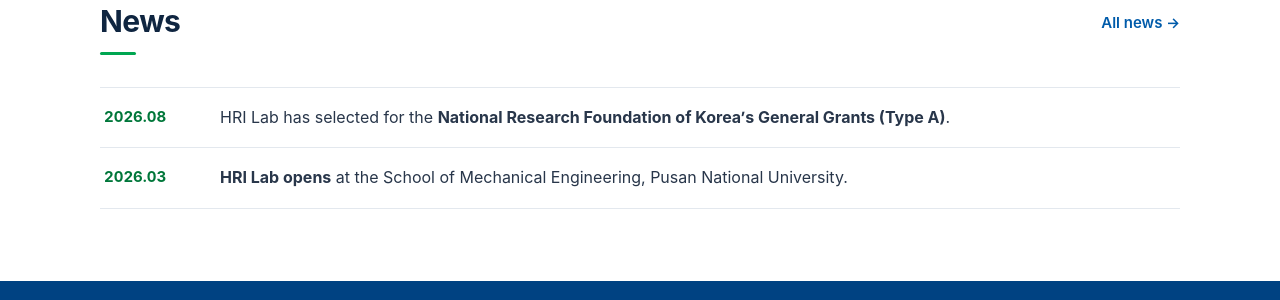
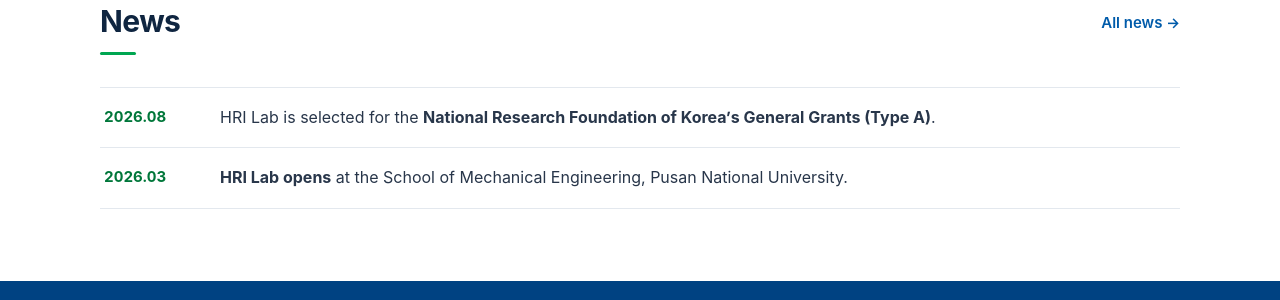
Before and after one commit to hripnu/hripnu.github.io, a Jekyll site: the page built from index.html, in a window 1280 px wide and 1196 px high. Shown: the part 708-1008 px from the top of the window. Built offline with Jekyll 4.4.1, drawn with Linux system fonts in a browser that asks for light colours; some web fonts are replaced.

Commit message:
Update news.yml

```diff
--- a/_data/news.yml
+++ b/_data/news.yml
@@ -11,7 +11,7 @@
 
 # SAMPLE entries (placeholders showing how news looks): edit or delete them.
 - date: 2026-08-28
-  text: "HRI Lab has selected for the **National Research Foundation of Korea's General Grants (Type A)**."
+  text: "HRI Lab is selected for the **National Research Foundation of Korea's General Grants (Type A)**."
 
 #- date: 2026-09-01
 #  text: "We are looking for highly motivated students! Please send your CV to [mjyang@pusan.ac.kr](mailto:mjyang@pusan.ac.kr)."
```
